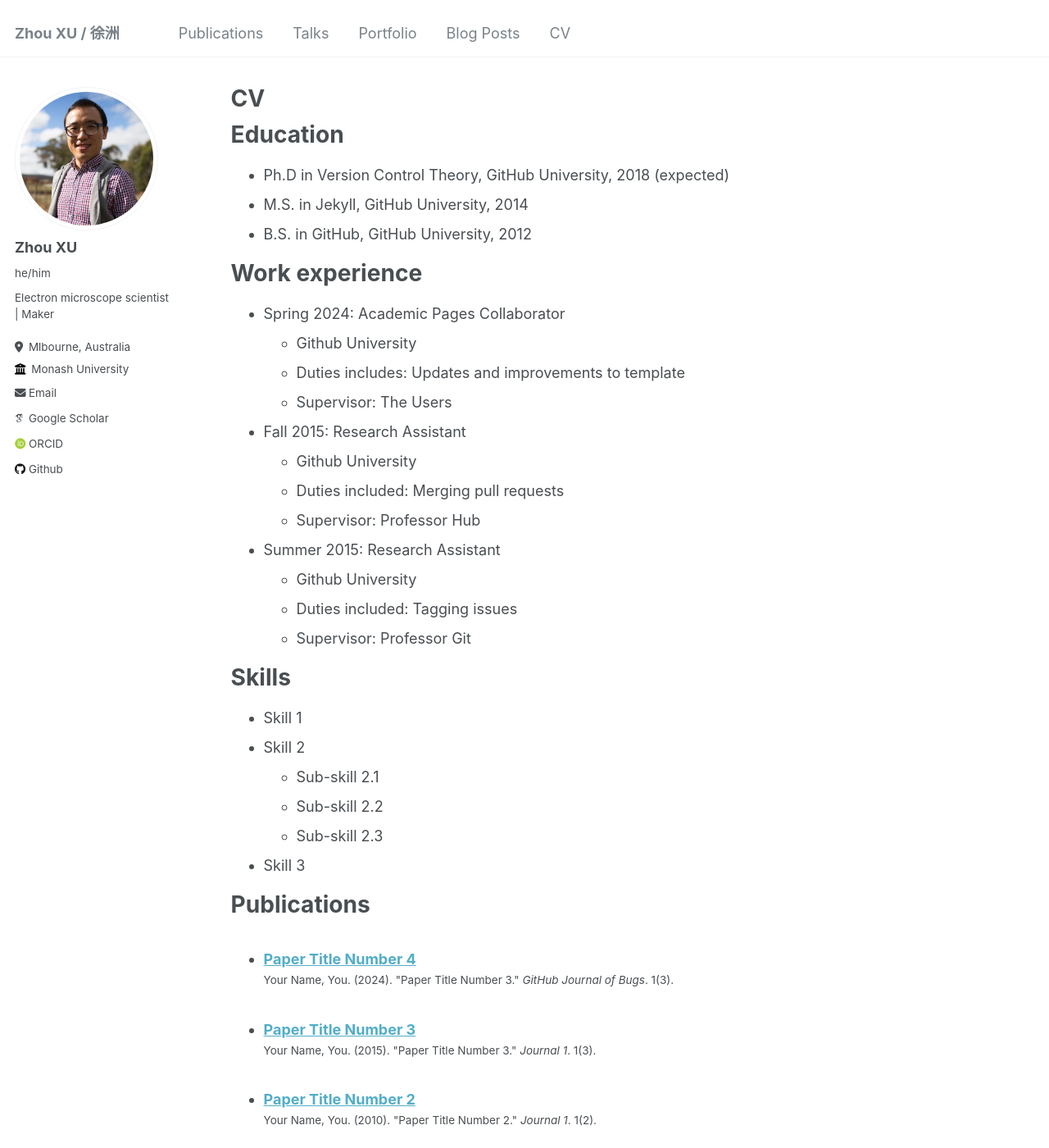
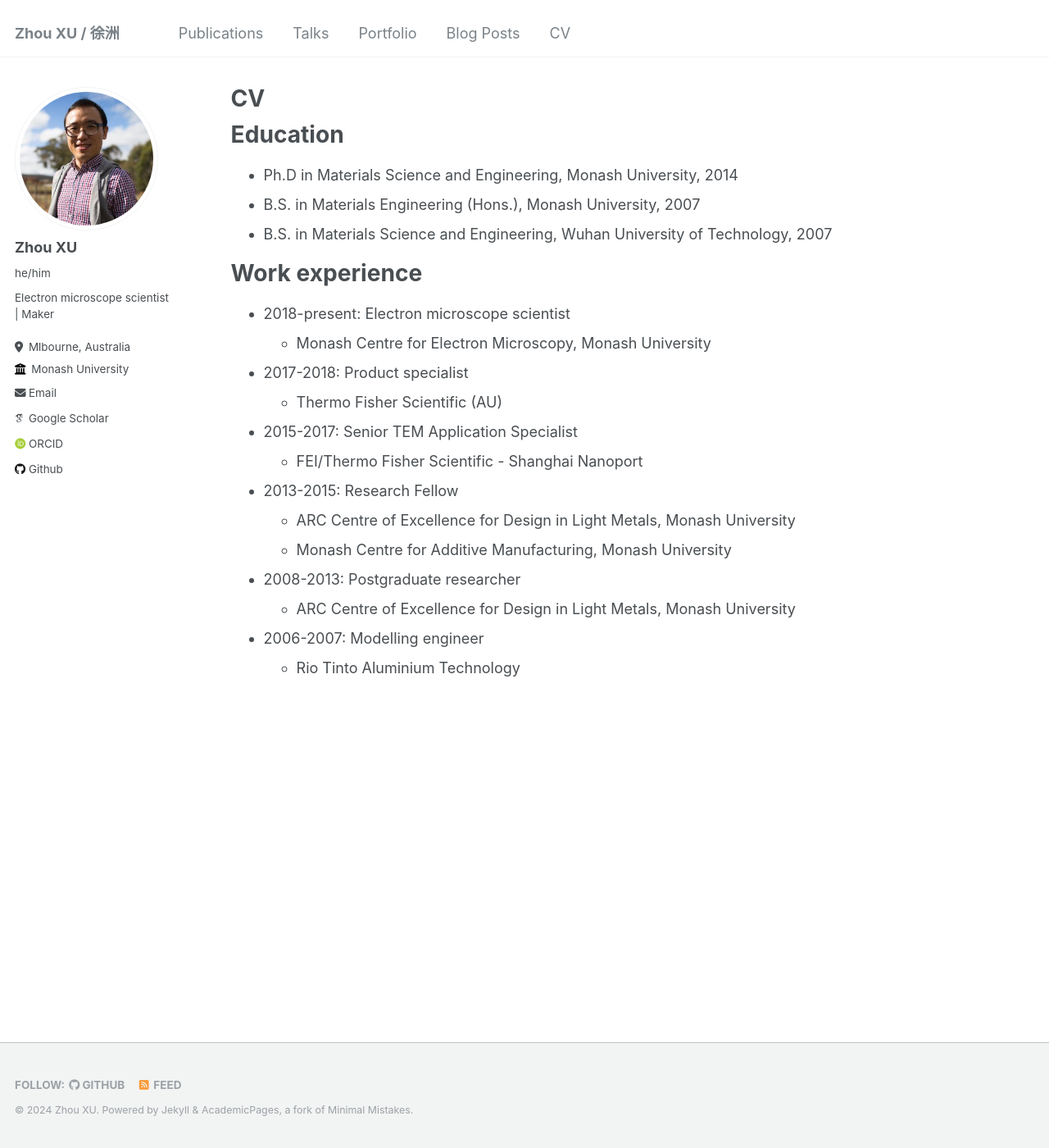
Before and after one commit to IMBalENce/ZXmicroscopy, a Jekyll site: the page built from _pages/cv.md, in a window 1280 px wide and 1400 px high. Shown: the whole window at 82% size. Built offline with Jekyll 4.4.1, drawn with Linux system fonts in a browser that asks for light colours; some web fonts are replaced; some of the changed text lies outside the part shown.

Commit message:
Update CV and publication page link

```diff
--- a/_data/navigation.yml
+++ b/_data/navigation.yml
@@ -7,7 +7,7 @@ main:
     url: /talks/
 
   - title: "Portfolio"
-    url: /portfolio/
+    url: https://scholar.google.com.au/citations?user=S0zGEcEAAAAJ&hl=en
 
   - title: "Blog Posts"
     url: /year-archive/
--- a/_pages/cv.md
+++ b/_pages/cv.md
@@ -11,54 +11,27 @@ redirect_from:
 
 Education
 ======
-* Ph.D in Version Control Theory, GitHub University, 2018 (expected)
-* M.S. in Jekyll, GitHub University, 2014
-* B.S. in GitHub, GitHub University, 2012
+* Ph.D in Materials Science and Engineering, Monash University, 2014
+* B.S. in Materials Engineering (Hons.), Monash University, 2007
+* B.S. in Materials Science and Engineering, Wuhan University of Technology, 2007
 
 Work experience
 ======
-* Spring 2024: Academic Pages Collaborator
-  * Github University
-  * Duties includes: Updates and improvements to template
-  * Supervisor: The Users
+* 2018-present: Electron microscope scientist
+  * Monash Centre for Electron Microscopy, Monash University
 
-* Fall 2015: Research Assistant
-  * Github University
-  * Duties included: Merging pull requests
-  * Supervisor: Professor Hub
+* 2017-2018: Product specialist
+  * Thermo Fisher Scientific (AU)
 
-* Summer 2015: Research Assistant
-  * Github University
-  * Duties included: Tagging issues
-  * Supervisor: Professor Git
+* 2015-2017: Senior TEM Application Specialist
+  * FEI/Thermo Fisher Scientific - Shanghai Nanoport
 
-Skills
-======
-* Skill 1
-* Skill 2
-  * Sub-skill 2.1
-  * Sub-skill 2.2
-  * Sub-skill 2.3
-* Skill 3
+* 2013-2015: Research Fellow
+  * ARC Centre of Excellence for Design in Light Metals, Monash University
+  * Monash Centre for Additive Manufacturing, Monash University
 
-Publications
-======
-  <ul>{% for post in site.publications reversed %}
-    {% include archive-single-cv.html %}
-  {% endfor %}</ul>
+* 2008-2013: Postgraduate researcher
+  * ARC Centre of Excellence for Design in Light Metals, Monash University
 
-Talks
-======
-  <ul>{% for post in site.talks reversed %}
-    {% include archive-single-talk-cv.html  %}
-  {% endfor %}</ul>
-
-Teaching
-======
-  <ul>{% for post in site.teaching reversed %}
-    {% include archive-single-cv.html %}
-  {% endfor %}</ul>
-
-Service and leadership
-======
-* Currently signed in to 43 different slack teams
+* 2006-2007: Modelling engineer
+  * Rio Tinto Aluminium Technology
```
Also changed, not shown: _pages/about.md (+2 -2 lines).
